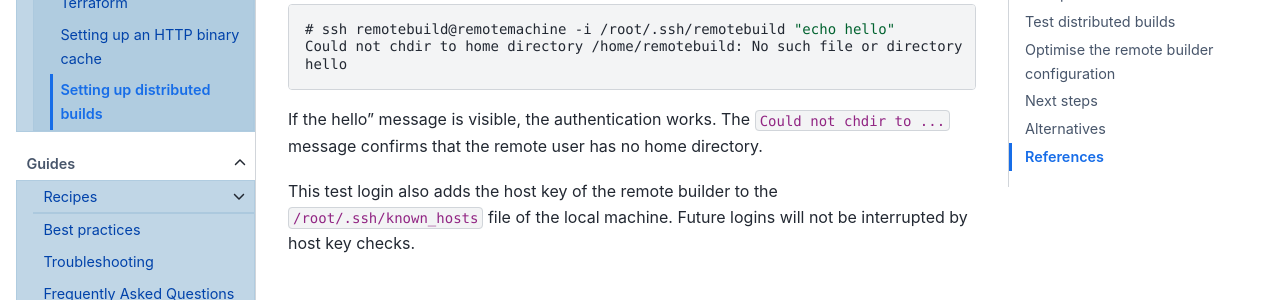
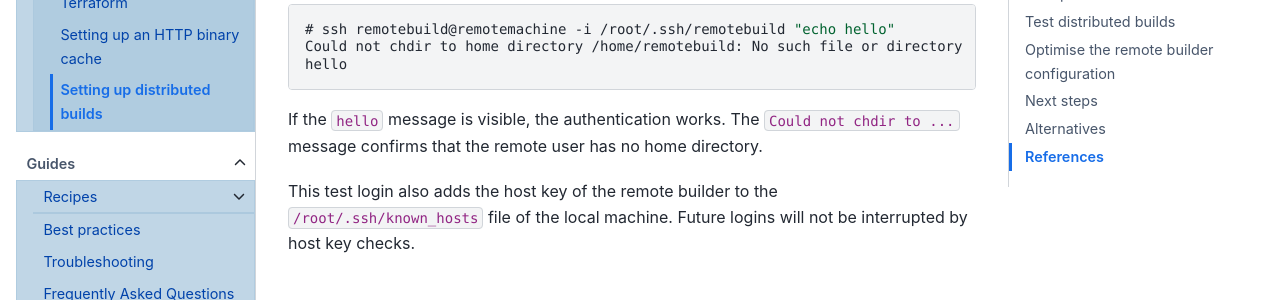
Before and after one commit to NixOS/nix.dev, a Sphinx documentation site: the page built from source/tutorials/nixos/distributed-builds-setup.md, in a window 1280 px wide and 900 px high, scrolled down 2311 px. Shown: the part 151-451 px from the top of the window. Built offline with Sphinx 7.4.7 and the Sphinx Book theme 1.1.4, drawn with Linux system fonts in a browser that asks for light colours.

Commit message:
fix typos

````diff
--- a/source/tutorials/nixos/distributed-builds-setup.md
+++ b/source/tutorials/nixos/distributed-builds-setup.md
@@ -110,7 +110,7 @@ Could not chdir to home directory /home/remotebuild: No such file or directory
 hello
 ```
 
-If the hello" message is visible, the authentication works.
+If the `hello` message is visible, the authentication works.
 The `Could not chdir to ...` message confirms that the remote user has no home directory.
 
 This test login also adds the host key of the remote builder to the `/root/.ssh/known_hosts` file of the local machine.
@@ -172,7 +172,7 @@ On macOS, run as `root`:
 
 
 (distributed-builds-config-nixos)=
-::::{admonition} NixOS
+:::::{admonition} NixOS
 
 If your *local machine* runs NixOS, in its configuration directory create the file `distributed-builds.nix`:
 
@@ -229,6 +229,7 @@ Activate the new configuration as `root`:
 ```shell-session
 # nixos-rebuild switch
 ```
+:::::
 
 ## Test distributed builds
 
````
